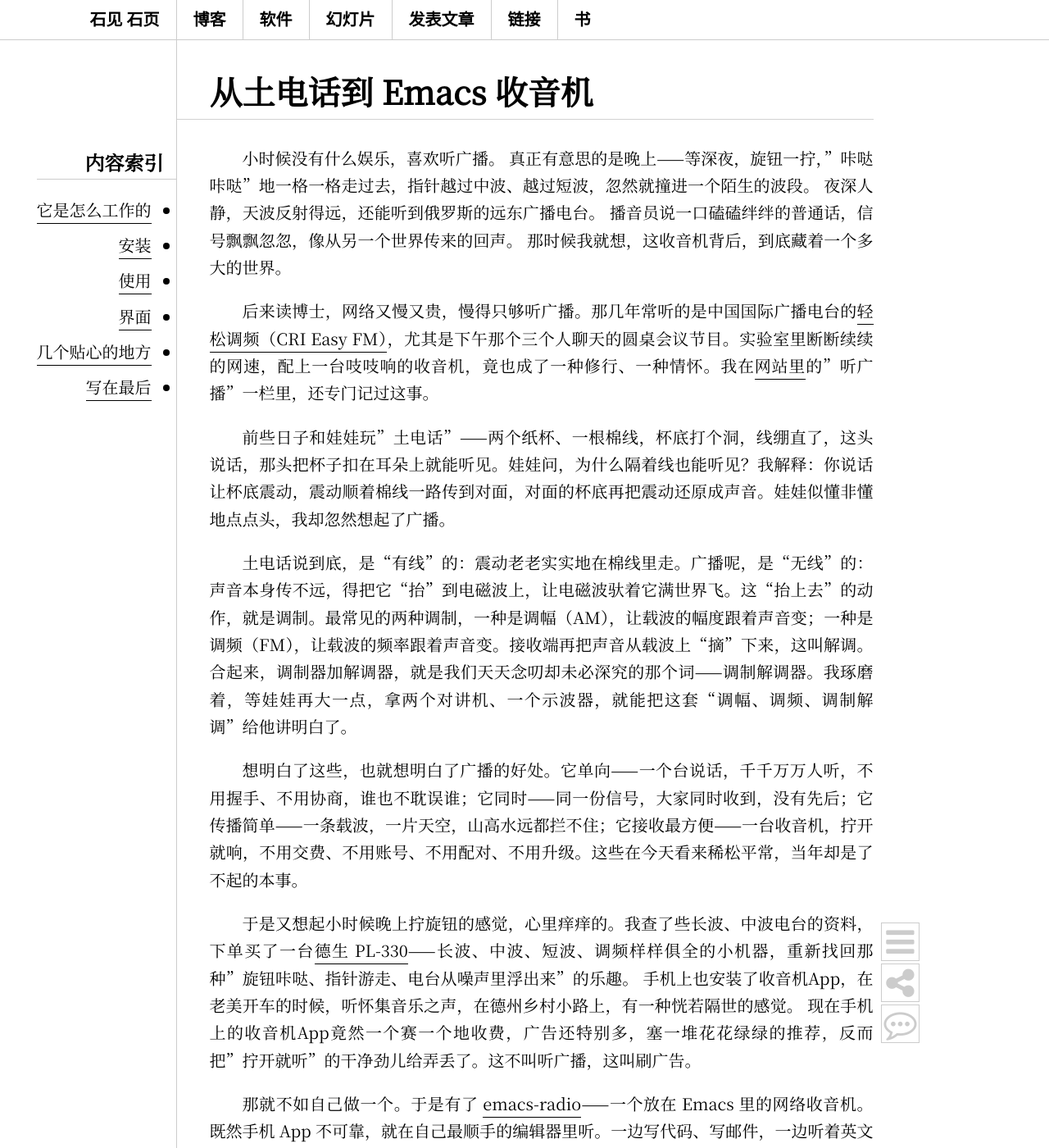
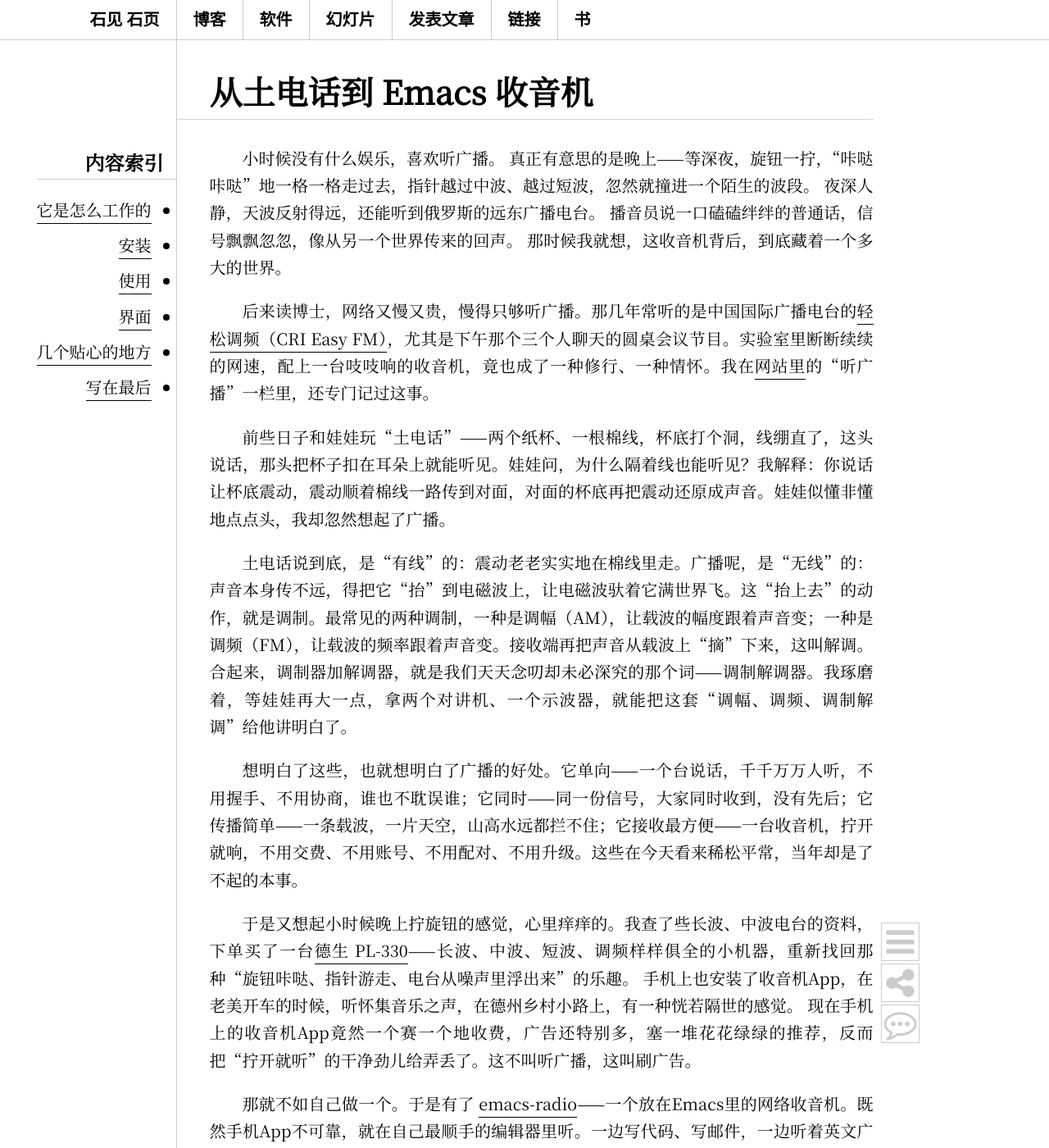
Before and after one commit to dustincys/cn, a Jekyll site: the page built from _posts/2026-11-06-emacs-radio.md, in a window 1280 px wide and 1400 px high. Shown: the whole window at 82% size. Built offline with Jekyll 4.4.1, drawn with Linux system fonts in a browser that asks for light colours; nearby versions of some CDN libraries; some web fonts are replaced; comment, search, counter and statistics services are not loaded; some of the changed lines change nothing that is shown; some of the changed text lies outside the part shown.

Commit message:
fix typo

```diff
--- a/_posts/2026-11-06-emacs-radio.md
+++ b/_posts/2026-11-06-emacs-radio.md
@@ -10,24 +10,24 @@
 ---
 
 小时候没有什么娱乐，喜欢听广播。
-真正有意思的是晚上——等深夜，旋钮一拧，"咔哒咔哒"地一格一格走过去，指针越过中波、越过短波，忽然就撞进一个陌生的波段。
+真正有意思的是晚上——等深夜，旋钮一拧，“咔哒咔哒”地一格一格走过去，指针越过中波、越过短波，忽然就撞进一个陌生的波段。
 夜深人静，天波反射得远，还能听到俄罗斯的远东广播电台。
 播音员说一口磕磕绊绊的普通话，信号飘飘忽忽，像从另一个世界传来的回声。
 那时候我就想，这收音机背后，到底藏着一个多大的世界。
 
-后来读博士，网络又慢又贵，慢得只够听广播。那几年常听的是中国国际广播电台的[轻松调频（CRI Easy FM）](https://dustincys.github.io/cn/recommend/)，尤其是下午那个三个人聊天的圆桌会议节目。实验室里断断续续的网速，配上一台吱吱响的收音机，竟也成了一种修行、一种情怀。我在[网站里](https://dustincys.github.io/cn/recommend/)的"听广播"一栏里，还专门记过这事。
+后来读博士，网络又慢又贵，慢得只够听广播。那几年常听的是中国国际广播电台的[轻松调频（CRI Easy FM）](https://dustincys.github.io/cn/recommend/)，尤其是下午那个三个人聊天的圆桌会议节目。实验室里断断续续的网速，配上一台吱吱响的收音机，竟也成了一种修行、一种情怀。我在[网站里](https://dustincys.github.io/cn/recommend/)的“听广播”一栏里，还专门记过这事。
 
-前些日子和娃娃玩"土电话"——两个纸杯、一根棉线，杯底打个洞，线绷直了，这头说话，那头把杯子扣在耳朵上就能听见。娃娃问，为什么隔着线也能听见？我解释：你说话让杯底震动，震动顺着棉线一路传到对面，对面的杯底再把震动还原成声音。娃娃似懂非懂地点点头，我却忽然想起了广播。
+前些日子和娃娃玩“土电话”——两个纸杯、一根棉线，杯底打个洞，线绷直了，这头说话，那头把杯子扣在耳朵上就能听见。娃娃问，为什么隔着线也能听见？我解释：你说话让杯底震动，震动顺着棉线一路传到对面，对面的杯底再把震动还原成声音。娃娃似懂非懂地点点头，我却忽然想起了广播。
 
 土电话说到底，是“有线”的：震动老老实实地在棉线里走。广播呢，是“无线”的：声音本身传不远，得把它“抬”到电磁波上，让电磁波驮着它满世界飞。这“抬上去”的动作，就是调制。最常见的两种调制，一种是调幅（AM），让载波的幅度跟着声音变；一种是调频（FM），让载波的频率跟着声音变。接收端再把声音从载波上“摘”下来，这叫解调。合起来，调制器加解调器，就是我们天天念叨却未必深究的那个词——调制解调器。我琢磨着，等娃娃再大一点，拿两个对讲机、一个示波器，就能把这套“调幅、调频、调制解调”给他讲明白了。
 
 想明白了这些，也就想明白了广播的好处。它单向——一个台说话，千千万万人听，不用握手、不用协商，谁也不耽误谁；它同时——同一份信号，大家同时收到，没有先后；它传播简单——一条载波，一片天空，山高水远都拦不住；它接收最方便——一台收音机，拧开就响，不用交费、不用账号、不用配对、不用升级。这些在今天看来稀松平常，当年却是了不起的本事。
 
-于是又想起小时候晚上拧旋钮的感觉，心里痒痒的。我查了些长波、中波电台的资料，下单买了一台[德生 PL-330](http://www.tecsun.com.cn/)——长波、中波、短波、调频样样俱全的小机器，重新找回那种"旋钮咔哒、指针游走、电台从噪声里浮出来"的乐趣。
+于是又想起小时候晚上拧旋钮的感觉，心里痒痒的。我查了些长波、中波电台的资料，下单买了一台[德生 PL-330](http://www.tecsun.com.cn/)——长波、中波、短波、调频样样俱全的小机器，重新找回那种“旋钮咔哒、指针游走、电台从噪声里浮出来”的乐趣。
 手机上也安装了收音机App，在老美开车的时候，听怀集音乐之声，在德州乡村小路上，有一种恍若隔世的感觉。
-现在手机上的收音机App竟然一个赛一个地收费，广告还特别多，塞一堆花花绿绿的推荐，反而把"拧开就听"的干净劲儿给弄丢了。这不叫听广播，这叫刷广告。
+现在手机上的收音机App竟然一个赛一个地收费，广告还特别多，塞一堆花花绿绿的推荐，反而把“拧开就听”的干净劲儿给弄丢了。这不叫听广播，这叫刷广告。
 
-那就不如自己做一个。于是有了 [emacs-radio](https://github.com/dustincys/emacs-radio)——一个放在 Emacs 里的网络收音机。既然手机 App 不可靠，就在自己最顺手的编辑器里听。一边写代码、写邮件，一边听着英文广播；想歇歇脑子，就切到新闻、音乐，或者听一段评书。多美好。
+那就不如自己做一个。于是有了 [emacs-radio](https://github.com/dustincys/emacs-radio)——一个放在Emacs里的网络收音机。既然手机App不可靠，就在自己最顺手的编辑器里听。一边写代码、写邮件，一边听着英文广播；想歇歇脑子，就切到新闻、音乐，或者听一段评书。昨日重现，仿佛回到小时候一边听广播一边写作业的时光，多美好。
 
 <img src="https://cdn.jsdelivr.net/gh/dustincys/emacs-radio@main/icon/EmacsRadioIcon.png" alt="Emacs Radio 图标" width="128" style="box-shadow:none;">
 
```
